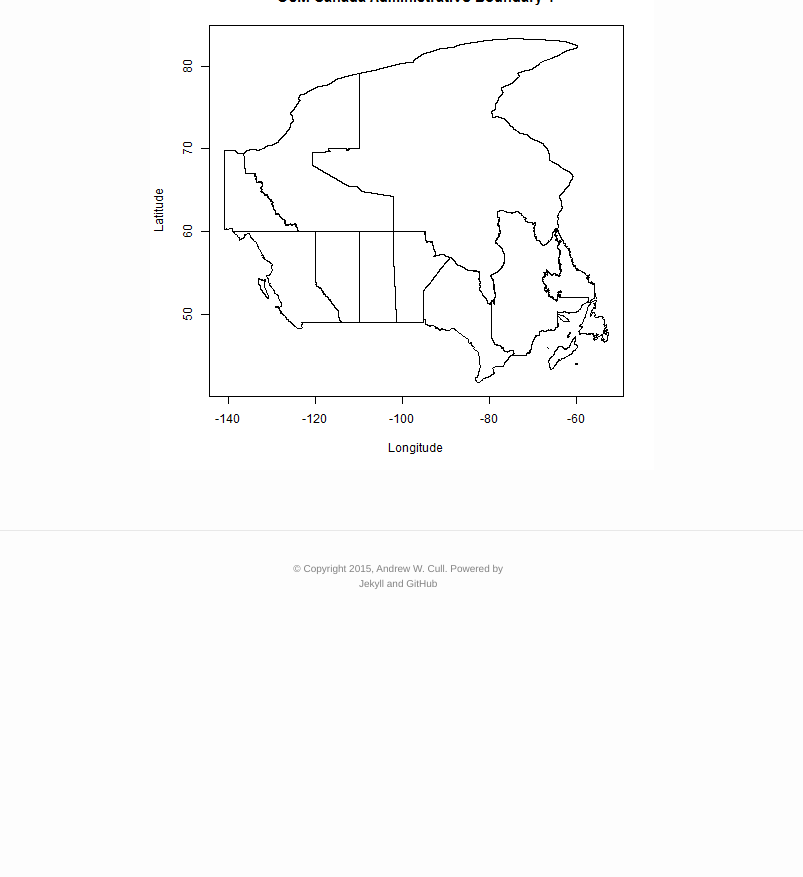
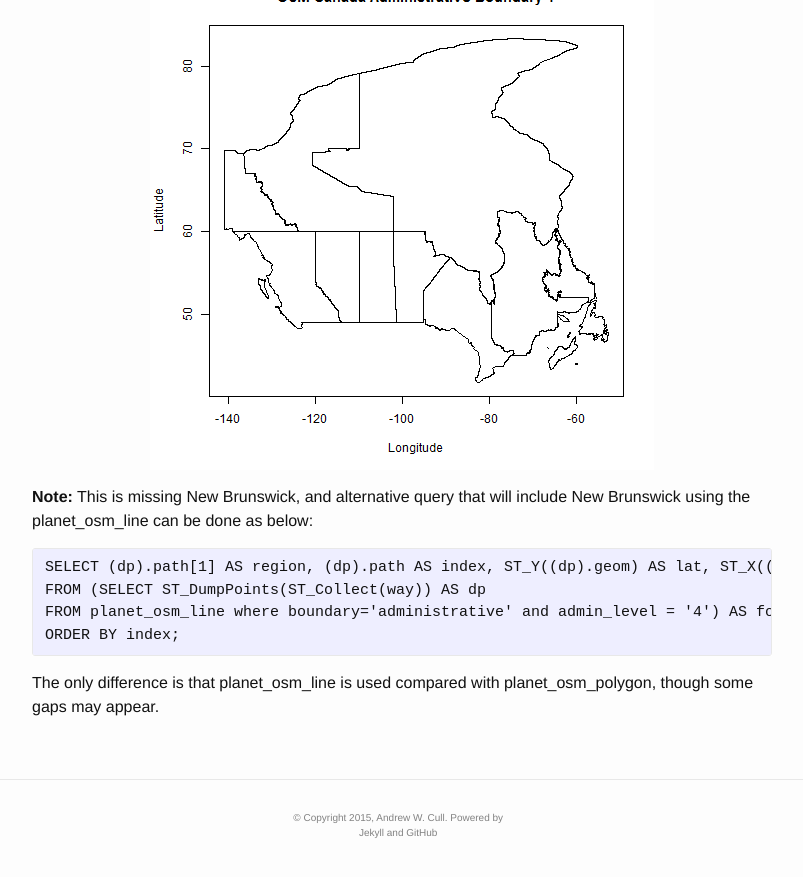
Before and after one commit to awcull/awcull.github.io, a Jekyll site: the page built from _posts/2015-12-07-Draw-Poly-PostGIS-OSM-R.md, in a window 1280 px wide and 900 px high, scrolled down 2349 px. Shown: the top 877 px of the window, without its empty margins (238-1041 px from the left). Built offline with Jekyll 4.4.1, drawn with Linux system fonts in a browser that asks for light colours; before the commit the page ends 3000 px from its top, so only the background shows below that.

Commit message:
Added some notes that I've recently found

```diff
--- a/_posts/2015-12-07-Draw-Poly-PostGIS-OSM-R.md
+++ b/_posts/2015-12-07-Draw-Poly-PostGIS-OSM-R.md
@@ -93,3 +93,14 @@ for (k in 1:length(uRegions)) {
 {% endhighlight %}
 
 ![]({{ site.url }}/assets/2015-12-07-Draw-Poly-PostGIS-OSM-R/makeplot-1.png){: .centerIMG}
+
+**Note:**  This is missing New Brunswick, and alternative query that will include New Brunswick using the planet_osm_line can be done as below:
+
+{% highlight postgresql %}
+SELECT (dp).path[1] AS region, (dp).path AS index, ST_Y((dp).geom) AS lat, ST_X((dp).geom) AS lon
+FROM (SELECT ST_DumpPoints(ST_Collect(way)) AS dp
+FROM planet_osm_line where boundary='administrative' and admin_level = '4') AS foo
+ORDER BY index;
+{% endhighlight %}
+
+The only difference is that planet_osm_line is used compared with planet_osm_polygon, though some gaps may appear.
```
Also changed, not shown: _posts/2015-09-30-postgis-osm2pgsql-windows.md (+5 -1 lines).
